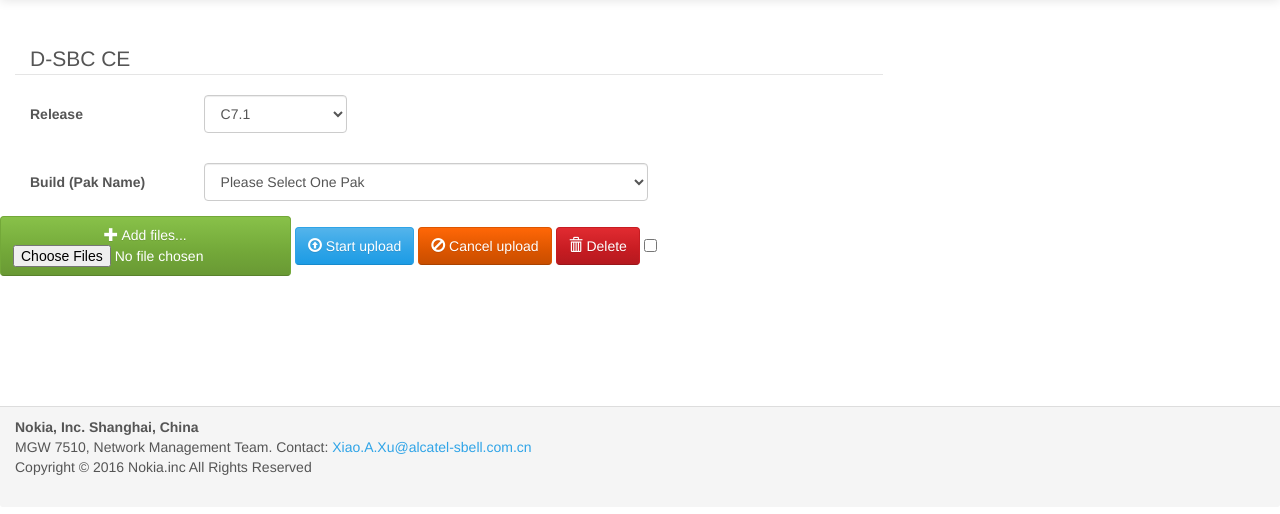
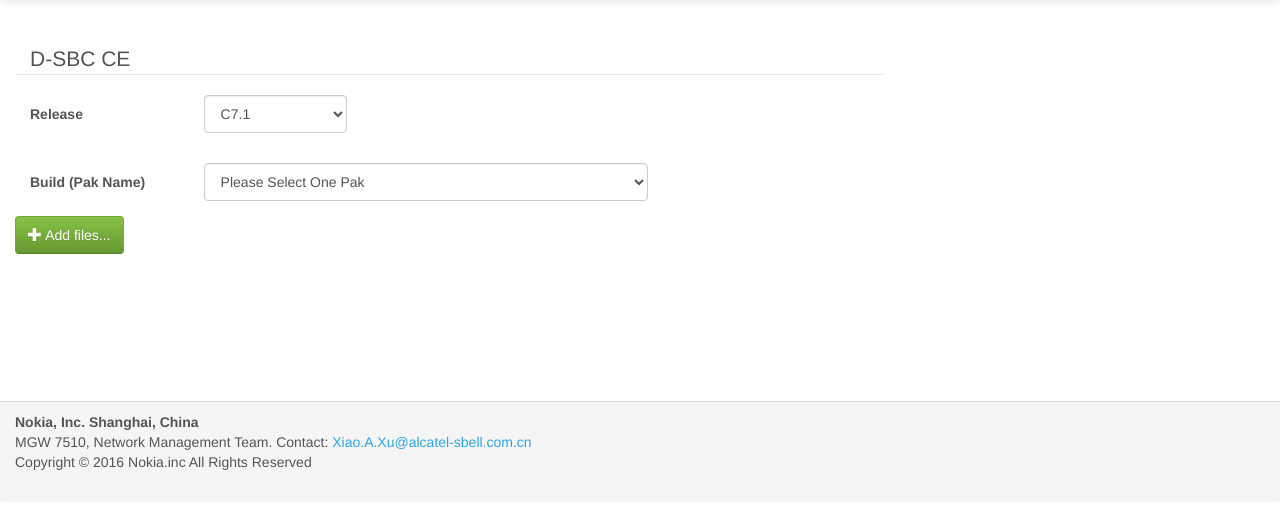
Before and after one commit to gter1216/mgw7510-web, a Django app: template mgw7510/templates/ce_deployment/ce_deploy.html in a window 1280 px wide. Shown: the part 51-565 px from the top of the page. Run offline with Django 3.2, Linux system fonts and the light colour scheme; the template is opened without the code that fills it, so the values that code supplies are empty; some libraries are stand-ins or nearby versions.

Commit message:
file upload, js use non-django, css use django

```diff
--- a/mgw7510/static/css/demo-ie8.css
+++ b/mgw7510/static/css/demo-ie8.css
@@ -1,6 +1,6 @@
 @charset "UTF-8";
 /*
- * jQuery File Upload Demo CSS Fixes for IE<9
+ * jQuery File Upload Demo CSS Fixes for IE<9 1.0.0
  * https://github.com/blueimp/jQuery-File-Upload
  *
  * Copyright 2013, Sebastian Tschan
--- a/mgw7510/static/css/demo.css
+++ b/mgw7510/static/css/demo.css
@@ -1,6 +1,6 @@
 @charset "UTF-8";
 /*
- * jQuery File Upload Demo CSS
+ * jQuery File Upload Demo CSS 1.0.2
  * https://github.com/blueimp/jQuery-File-Upload
  *
  * Copyright 2013, Sebastian Tschan
@@ -14,7 +14,7 @@ body {
   max-width: 750px;
   margin: 0 auto;
   padding: 1em;
-  font-family: "Lucida Grande", "Lucida Sans Unicode", Arial, sans-serif;
+  font-family: 'Lucida Grande', 'Lucida Sans Unicode', Arial, sans-serif;
   font-size: 1em;
   line-height: 1.4em;
   background: #222;
@@ -62,6 +62,6 @@ table {
     display: inline-block;
   }
   .navigation li:not(:first-child):before {
-    content: "| ";
+    content: '| ';
   }
 }
--- a/mgw7510/templates/ce_deployment/ce_deploy.html
+++ b/mgw7510/templates/ce_deployment/ce_deploy.html
@@ -19,7 +19,7 @@
         <!-- File Upload Style -->
         <link rel="stylesheet" href="/static/css/style.css"/>
         <link rel="stylesheet" href="/static/css/blueimp-gallery.min.css"/>
-{#        <link rel="stylesheet" href="/static/css/jquery.fileupload.css/"/>#}
+        <link rel="stylesheet" href="/static/css/jquery.fileupload.css/"/>
         <link rel="stylesheet" href="/static/css/jquery.fileupload-ui.css"/>
 		<!-- 自定义 css 文件-->
 		<link rel="stylesheet" href="/static/css/mystyle.css" />
@@ -101,32 +101,20 @@
         </div>
 
 
+        <div class="container-fluid">
+            <div class="col-lg-7" style="">
+                <div class="row">
                     <!-- The file upload form used as target for the file upload widget -->
-    <form id="fileupload" action="//jquery-file-upload.appspot.com/" method="POST" enctype="multipart/form-data">
-        <!-- Redirect browsers with JavaScript disabled to the origin page -->
-        <noscript><input type="hidden" name="redirect" value="https://blueimp.github.io/jQuery-File-Upload/"></noscript>
+                    <form id="fileupload"  method="POST" enctype="multipart/form-data">
                         <!-- The fileupload-buttonbar contains buttons to add/delete files and start/cancel the upload -->
                         <div class="row fileupload-buttonbar">
-            <div class="col-lg-7">
+                            <div class="col-lg-3">
                                 <!-- The fileinput-button span is used to style the file input field as button -->
                                 <span class="btn btn-success fileinput-button">
                                     <i class="glyphicon glyphicon-plus"></i>
                                     <span>Add files...</span>
                                     <input type="file" name="files[]" multiple>
                                 </span>
-                <button type="submit" class="btn btn-primary start">
-                    <i class="glyphicon glyphicon-upload"></i>
-                    <span>Start upload</span>
-                </button>
-                <button type="reset" class="btn btn-warning cancel">
-                    <i class="glyphicon glyphicon-ban-circle"></i>
-                    <span>Cancel upload</span>
-                </button>
-                <button type="button" class="btn btn-danger delete">
-                    <i class="glyphicon glyphicon-trash"></i>
-                    <span>Delete</span>
-                </button>
-                <input type="checkbox" class="toggle">
                                 <!-- The global file processing state -->
                                 <span class="fileupload-process"></span>
                             </div>
@@ -142,8 +130,10 @@
                         </div>
                         <!-- The table listing the files available for upload/download -->
                         <table role="presentation" class="table table-striped"><tbody class="files"></tbody></table>
-
                     </form>
+                </div>
+            </div>
+        </div>
 
 
         <!-- padding -->
--- a/static/css/demo-ie8.css
+++ b/static/css/demo-ie8.css
@@ -1,6 +1,6 @@
 @charset "UTF-8";
 /*
- * jQuery File Upload Demo CSS Fixes for IE<9
+ * jQuery File Upload Demo CSS Fixes for IE<9 1.0.0
  * https://github.com/blueimp/jQuery-File-Upload
  *
  * Copyright 2013, Sebastian Tschan
--- a/static/css/demo.css
+++ b/static/css/demo.css
@@ -1,6 +1,6 @@
 @charset "UTF-8";
 /*
- * jQuery File Upload Demo CSS
+ * jQuery File Upload Demo CSS 1.0.2
  * https://github.com/blueimp/jQuery-File-Upload
  *
  * Copyright 2013, Sebastian Tschan
@@ -14,7 +14,7 @@ body {
   max-width: 750px;
   margin: 0 auto;
   padding: 1em;
-  font-family: "Lucida Grande", "Lucida Sans Unicode", Arial, sans-serif;
+  font-family: 'Lucida Grande', 'Lucida Sans Unicode', Arial, sans-serif;
   font-size: 1em;
   line-height: 1.4em;
   background: #222;
@@ -62,6 +62,6 @@ table {
     display: inline-block;
   }
   .navigation li:not(:first-child):before {
-    content: "| ";
+    content: '| ';
   }
 }
--- a/static/css/jquery.fileupload-ui.css
+++ b/static/css/jquery.fileupload-ui.css
@@ -1,6 +1,6 @@
 @charset "UTF-8";
 /*
- * jQuery File Upload UI Plugin CSS
+ * jQuery File Upload UI Plugin CSS 8.8.1
  * https://github.com/blueimp/jQuery-File-Upload
  *
  * Copyright 2010, Sebastian Tschan
@@ -10,26 +10,41 @@
  * http://www.opensource.org/licenses/MIT
  */
 
+.fileinput-button {
+  position: relative;
+  overflow: hidden;
+}
+.fileinput-button input {
+  position: absolute;
+  top: 0;
+  right: 0;
+  margin: 0;
+  opacity: 0;
+  filter: alpha(opacity=0);
+  transform: translate(-300px, 0) scale(4);
+  font-size: 23px;
+  direction: ltr;
+  cursor: pointer;
+}
 .fileupload-buttonbar .btn,
 .fileupload-buttonbar .toggle {
   margin-bottom: 5px;
 }
 .progress-animated .progress-bar,
 .progress-animated .bar {
-  background: url("../img/progressbar.gif") !important;
+  background: url(../img/progressbar.gif) !important;
   filter: none;
 }
-.fileupload-process {
+.fileupload-loading {
   float: right;
+  width: 32px;
+  height: 32px;
+  background: url(../img/loading.gif) center no-repeat;
+  background-size: contain;
   display: none;
 }
-.fileupload-processing .fileupload-process,
-.files .processing .preview {
+.fileupload-processing .fileupload-loading {
   display: block;
-  width: 32px;
-  height: 32px;
-  background: url("../img/loading.gif") center no-repeat;
-  background-size: contain;
 }
 .files audio,
 .files video {
@@ -50,8 +65,4 @@
   .files video {
     max-width: 80px;
   }
-  .files img,
-  .files canvas {
-    max-width: 100%;
-  }
 }
```
Also changed, not shown: mgw7510/static/css/jquery.fileupload-ui-noscript.css (+11 -1 lines), mgw7510/static/css/jquery.fileupload-ui.css (+24 -13 lines), mgw7510/static/js/app.js (+13 -8 lines), static/css/jquery.fileupload-ui-noscript.css (+11 -1 lines), static/js/app.js (+13 -8 lines). Lines whose indentation alone changed are shown as unchanged.
